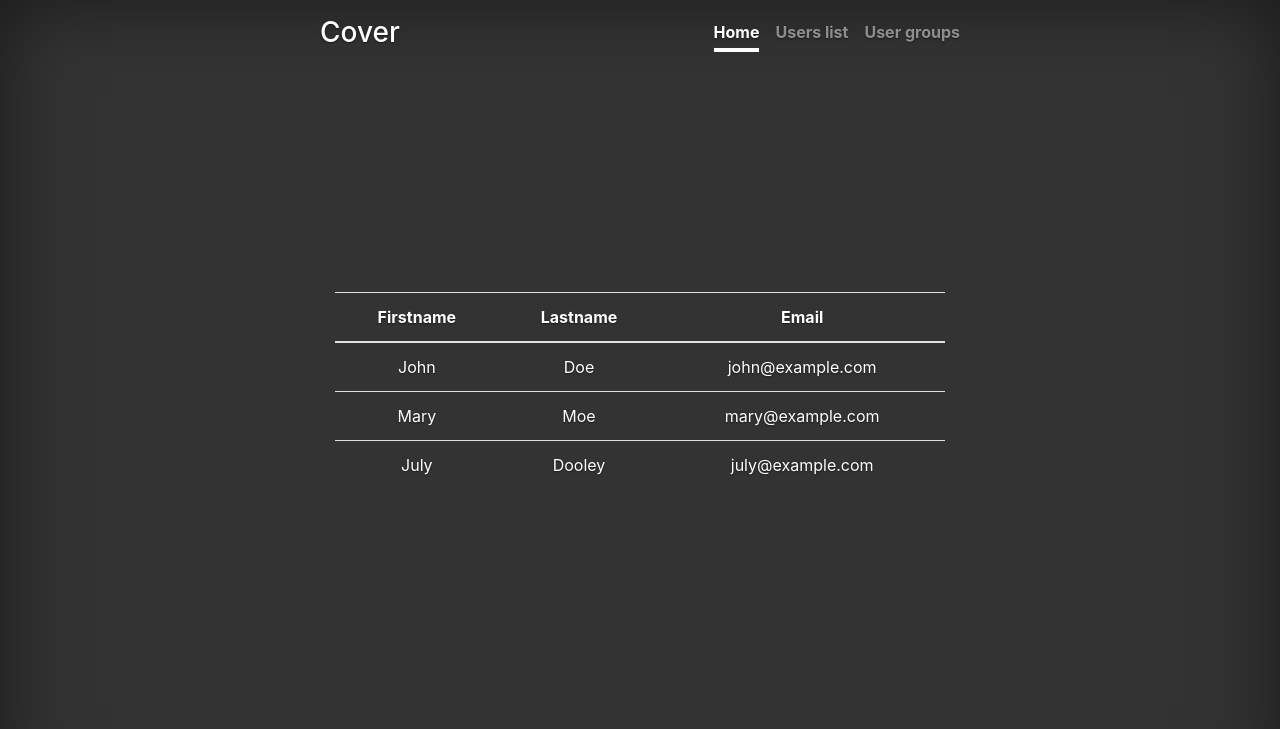
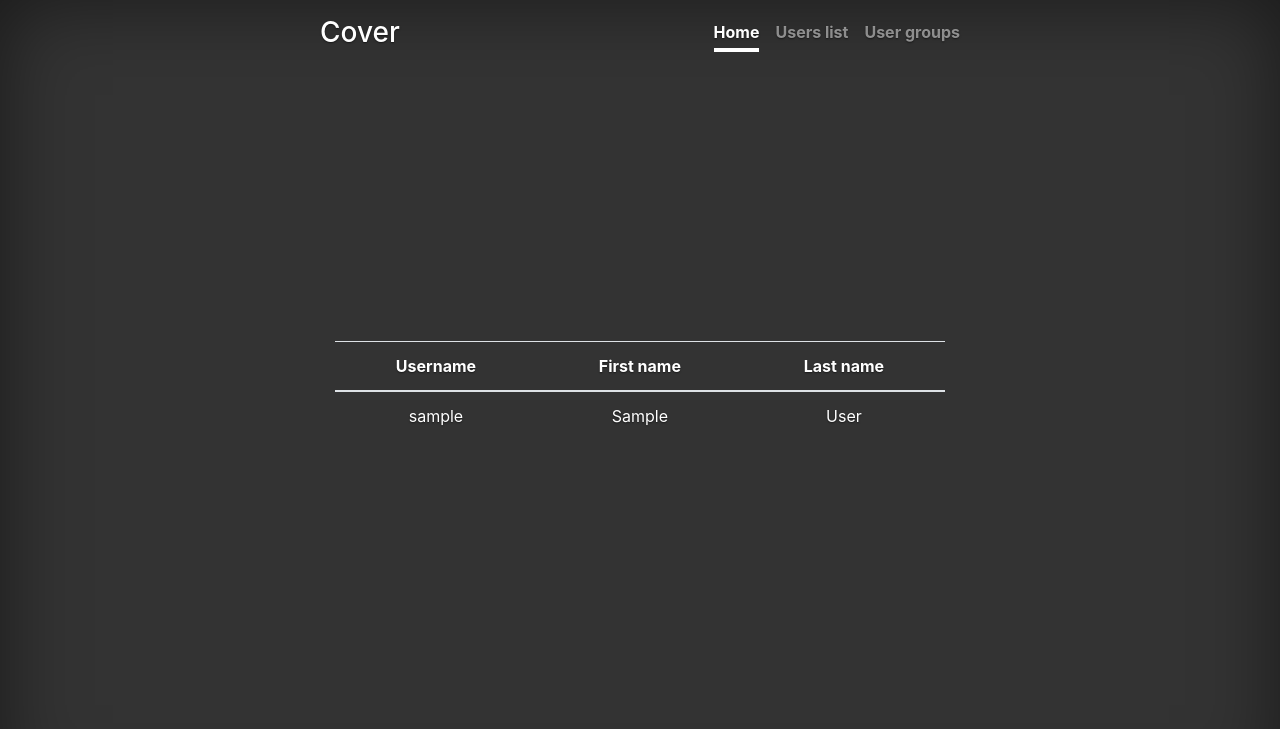
Before and after one commit to hubert-hernoga/UrlMaker, a Django app: template user_panel/templates/user_list.html in a window 1280 px wide. Shown: the top 729 px of the page. Run offline with Django 3.2, Linux system fonts and the light colour scheme; the template is opened without the code that fills it: values that come from a table or form of the project are taken from there, others are empty; tables that the repository leaves empty hold one stand-in row (values such as "Sample post"); some libraries are stand-ins or nearby versions.

Commit message:
Added users list

```diff
--- a/user_panel/templates/user_list.html
+++ b/user_panel/templates/user_list.html
@@ -6,28 +6,24 @@
           <table class="table">
             <thead>
               <tr>
-                <th>Firstname</th>
-                <th>Lastname</th>
-                <th>Email</th>
+                <th>Username</th>
+                <th>First name</th>
+                <th>Last name</th>
               </tr>
             </thead>
-            <tbody>
-              <tr>
-                <td>John</td>
-                <td>Doe</td>
-                <td>john@example.com</td>
-              </tr>
-              <tr>
-                <td>Mary</td>
-                <td>Moe</td>
-                <td>mary@example.com</td>
-              </tr>
-              <tr>
-                <td>July</td>
-                <td>Dooley</td>
-                <td>july@example.com</td>
-              </tr>
-            </tbody>
+
+              {% for user in users %}
+
+                <tbody>
+                  <tr>
+                    <td>{{ user.username }}</td>
+                    <td>{{ user.first_name }}</td>
+                    <td>{{ user.last_name }}</td>
+                  </tr>
+                </tbody>
+
+              {% endfor %}
+
           </table>
         </div>
 
--- a/user_panel/views.py
+++ b/user_panel/views.py
@@ -3,6 +3,7 @@ from django.views import View
 from .forms import UserForm
 from django.shortcuts import redirect
 from django.contrib.auth.models import User
+from .models import Profile
 
 class MainPage(View):
     def get(self, request):
@@ -12,11 +13,10 @@ class MainPage(View):
 class UserList(View):
     def get(self, request):
         users = User.objects.all()
-        userprofiles = P
+
         ctx = {
-            'user_form': user_form
+            'users': users
         }
-
         return render(request, 'user_list.html', ctx)
 
 
```
